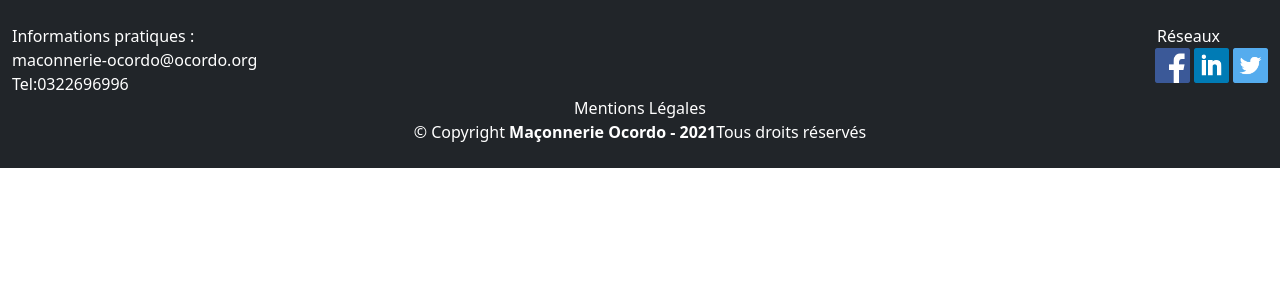
After one commit to vincentmancheron/maconnerieOcordo, a PHP site: page /views/templates/footer.html in a window 1280 px wide. The commit adds this page. Shown: the top 300 px of the page. Run offline with PHP 8.4, Linux system fonts and the light colour scheme.

Commit message:
ajout footer

```diff
--- a/assets/css/style.css
+++ b/assets/css/style.css
@@ -8,9 +8,18 @@
 }
 
 .navbar .navbar-nav .nav-link:hover {
-    color: #000000;
+    color: red;
 }
 
 .navbar-logo-centered .navbar-nav .nav-link {
     padding: .5em 1em;
 }
+
+footer a {
+    text-decoration: none !important;
+    color: white;
+}
+
+footer a:hover {
+    color: red;
+}
--- /dev/null
+++ b/views/templates/footer.html
@@ -0,0 +1,47 @@
+<head>
+
+    <meta name="viewport" content="width=device-width, initial-scale=1.0">
+    <link href="https://cdn.jsdelivr.net/npm/bootstrap@5.0.2/dist/css/bootstrap.min.css" rel="stylesheet"
+        integrity="sha384-EVSTQN3/azprG1Anm3QDgpJLIm9Nao0Yz1ztcQTwFspd3yD65VohhpuuCOmLASjC" crossorigin="anonymous">
+    <link rel="stylesheet" href="/../assets/css/style.css">
+</head>
+
+
+</main>
+
+<footer id="footer" class="bg-dark text-white">
+
+    <div class="container-fluid py-4">
+        <div class="row">
+            <div class="col-12 col-lg-6">
+                <div>Informations pratiques :</div>
+                <div><a href="mailto:maconnerie-ocordo@ocordo.org">maconnerie-ocordo@ocordo.org</a></div>
+                <div><a href="tel:+33322696996">Tel:0322696996</a></div>
+            </div>
+            <div class="col-12 col-lg-6 text-end">
+                <div class="me-5">Réseaux</div>
+                <div>
+                    <a href="https://facebook.com"><img class="img-fluid" src="/assets/img/square-facebook-128.webp" alt="réseau facebook" height="35" width="35"></a>
+                    <a href="https://linkedin.com"><img class="img-fluid" src="/assets/img/square-linkedin-128.webp" alt="réseau facebook" height="35" width="35"></a>
+                    <a href="https://twitter.com"><img class="img-fluid" src="/assets/img/square-twitter-128.webp" alt="réseau facebook" height="35" width="35"></a>
+                </div>
+
+            </div>
+
+
+            <div class="col-12 col-lg-12 text-center">
+                <div><a href="/views/mentionsLegales.php">Mentions Légales</a></div>
+                <div class="copyright">
+                    &copy; Copyright <strong><span>Maçonnerie Ocordo - 2021</span></strong>Tous droits réservés
+                </div>
+            </div>
+        </div>
+    </div>
+</footer>
+
+<script src="https://cdn.jsdelivr.net/npm/bootstrap@5.0.2/dist/js/bootstrap.bundle.min.js"
+    integrity="sha384-MrcW6ZMFYlzcLA8Nl+NtUVF0sA7MsXsP1UyJoMp4YLEuNSfAP+JcXn/tWtIaxVXM" crossorigin="anonymous">
+</script>
+</body>
+
+</html>
```
Also changed, not shown: views/templates/footer.php (deleted, +0 -8 lines), assets/img/square-facebook-128.webp (added), assets/img/square-linkedin-128.webp (added), assets/img/square-twitter-128.webp (added).
